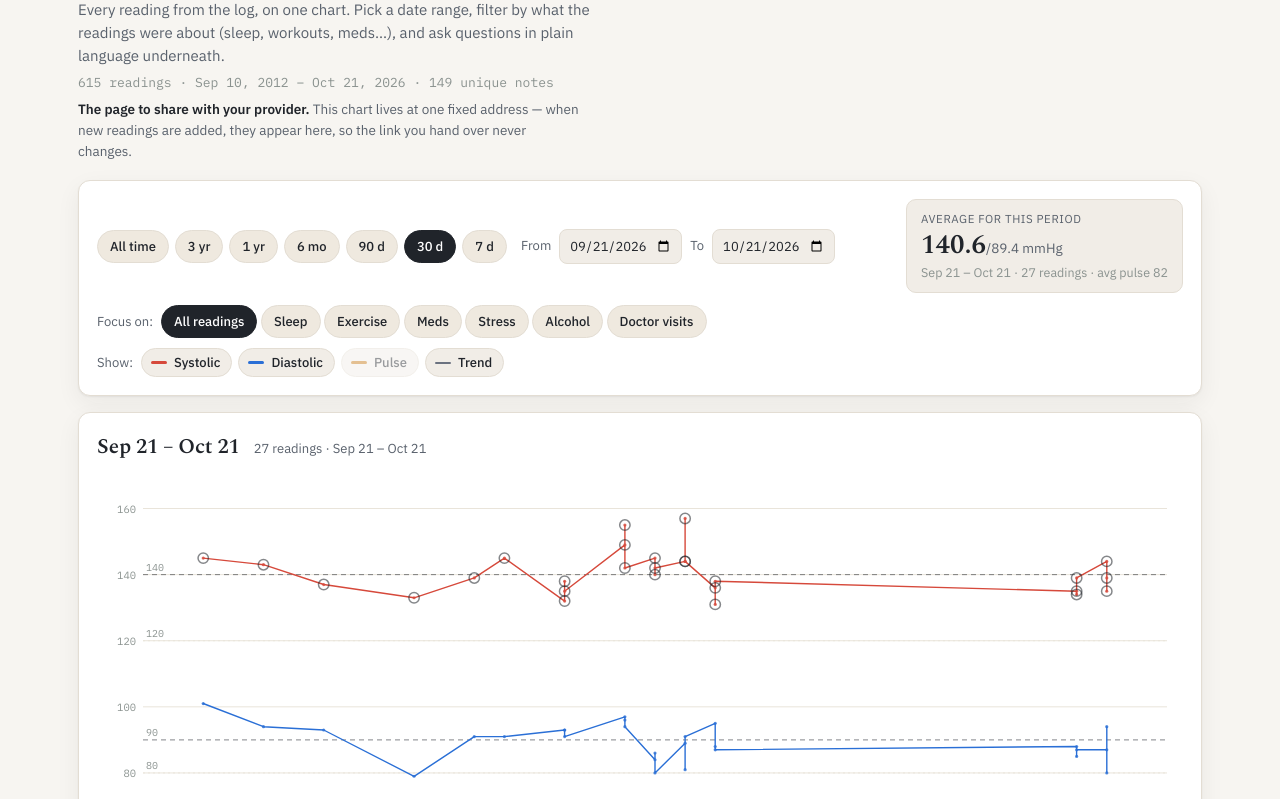
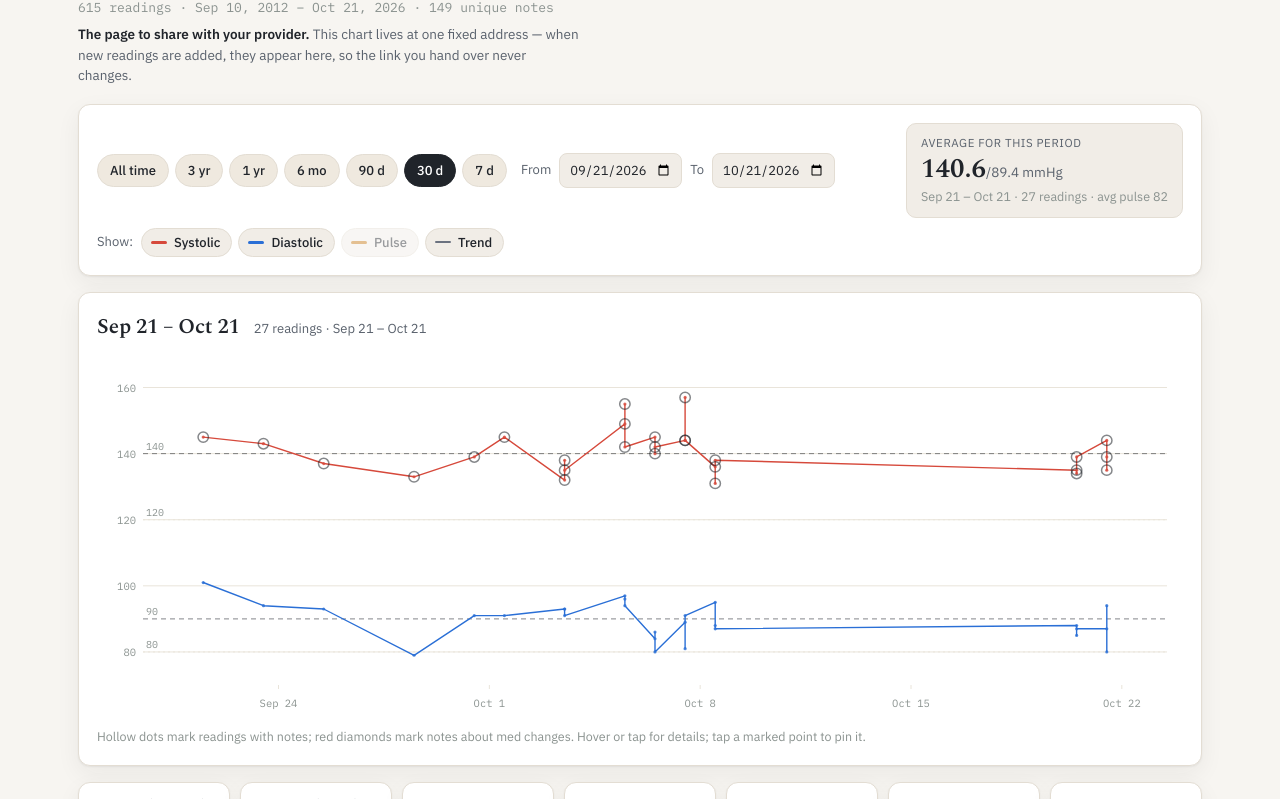
Before and after one commit to jordanrobertjones/bp_log, a plain HTML site: page index.html in a window 1280 px wide. Shown: the part 81-880 px from the top of the page. Drawn offline with nearby package versions, Linux system fonts and the light colour scheme.

Commit message:
Remove Focus on section; heading is now Blood pressure readings; drop intro instructions

```diff
--- a/index.html
+++ b/index.html
@@ -91,7 +91,7 @@
     /* toolbar */
     .toolbar { display: flex; flex-wrap: wrap; gap: 10px 14px; align-items: center; }
     .seg { display: inline-flex; flex-wrap: wrap; gap: 6px; }
-    .seg button, .chips button {
+    .seg button {
       border: 1px solid var(--line);
       background: var(--chip);
       color: var(--ink);
@@ -100,12 +100,12 @@
       border-radius: 999px;
       cursor: pointer;
     }
-    .seg button[aria-pressed="true"], .chips button[aria-pressed="true"] {
+    .seg button[aria-pressed="true"] {
       background: var(--chip-on);
       color: var(--chip-on-ink);
       border-color: var(--chip-on);
     }
-    .seg button:hover, .chips button:hover { filter: brightness(0.97); }
+    .seg button:hover { filter: brightness(0.97); }
     .custom-range { display: inline-flex; gap: 8px; align-items: center; flex-wrap: wrap; }
     .custom-range label { font-size: 13px; color: var(--ink-2); }
     .custom-range input[type="date"] {
@@ -129,8 +129,6 @@
     .avg-box .v small { font-size: 13.5px; font-family: var(--font-body); color: var(--ink-2); font-weight: 400; }
     .avg-box .d { font-size: 12.5px; color: var(--ink-3); margin-top: 2px; }
     @media (max-width: 640px) { .avg-box { margin-left: 0; width: 100%; } }
-    .theme-row { display: flex; flex-wrap: wrap; gap: 6px; align-items: center; margin-top: 12px; }
-    .theme-row .lbl { font-size: 13px; color: var(--ink-2); margin-right: 2px; }
     .series-row { display: flex; flex-wrap: wrap; gap: 6px; align-items: center; margin-top: 10px; }
     .series-row .lbl { font-size: 13px; color: var(--ink-2); margin-right: 2px; }
     .tgl { display: inline-flex; align-items: center; gap: 7px; border: 1px solid var(--line); background: var(--surface-2); border-radius: 999px; padding: 7px 11px 7px 9px; font: 500 13px/1 var(--font-body); color: var(--ink); cursor: pointer; }
@@ -255,8 +253,7 @@
 </head>
 <body>
 <main>
-  <h1>Fourteen years of blood pressure</h1>
-  <p class="lede">Every reading from the log, on one chart. Pick a date range, filter by what the readings were about (sleep, workouts, meds…), and ask questions in plain language underneath.</p>
+  <h1>Blood pressure readings</h1>
   <p class="dataline" id="dataLine">—</p>
   <p class="share-note"><strong>The page to share with your provider.</strong> This chart lives at one fixed address — when new readings are added, they appear here, so the link you hand over never changes.</p>
 
@@ -281,18 +278,6 @@
         <div class="k">Average for this period</div>
         <div class="v" id="avgVal">—</div>
         <div class="d" id="avgDetail"></div>
-      </div>
-    </div>
-    <div class="theme-row">
-      <span class="lbl">Focus on:</span>
-      <div class="chips" id="themeChips" role="group" aria-label="Note themes">
-        <button data-theme="all" aria-pressed="true">All readings</button>
-        <button data-theme="sleep" aria-pressed="false">Sleep</button>
-        <button data-theme="exercise" aria-pressed="false">Exercise</button>
-        <button data-theme="meds" aria-pressed="false">Meds</button>
-        <button data-theme="stress" aria-pressed="false">Stress</button>
-        <button data-theme="alcohol" aria-pressed="false">Alcohol</button>
-        <button data-theme="clinic" aria-pressed="false">Doctor visits</button>
       </div>
     </div>
     <div class="series-row">
@@ -348,7 +333,7 @@
 
   <div class="card" style="margin-top:16px">
     <h2>Ask about your readings</h2>
-    <p class="lede" style="font-size:13.5px">Questions use the range and theme you picked above, unless you name a different time.</p>
+    <p class="lede" style="font-size:13.5px">Questions use the range you picked above, unless you name a different time.</p>
     <div class="ask-row">
       <input type="text" id="askInput" placeholder="e.g. What were the general comments or sentiment?" aria-label="Ask about your readings" />
       <button id="askBtn">Ask</button>
@@ -1231,14 +1216,6 @@ const BP_ROWS=[{"d":"2012-09-10","t":null,"s":159,"di":100,"p":null,"n":0},{"d":
   $("#fromDate").addEventListener("change", (e) => setCustomRange(e.target.value, $("#toDate").value));
   $("#toDate").addEventListener("change", (e) => setCustomRange($("#fromDate").value, e.target.value));
 
-  document.querySelectorAll("#themeChips button").forEach((b) => b.addEventListener("click", () => {
-    document.querySelectorAll("#themeChips button").forEach((x) => x.setAttribute("aria-pressed", "false"));
-    b.setAttribute("aria-pressed", "true");
-    state.theme = b.dataset.theme;
-    state.hl = null;
-    renderAll();
-  }));
-
   [["#tgSys", "showSys"], ["#tgDia", "showDia"], ["#tgPulse", "showPulse"], ["#tgTrend", "showTrend"]].forEach(([id, key]) => {
     $(id).addEventListener("click", () => {
       state[key] = !state[key];
```
